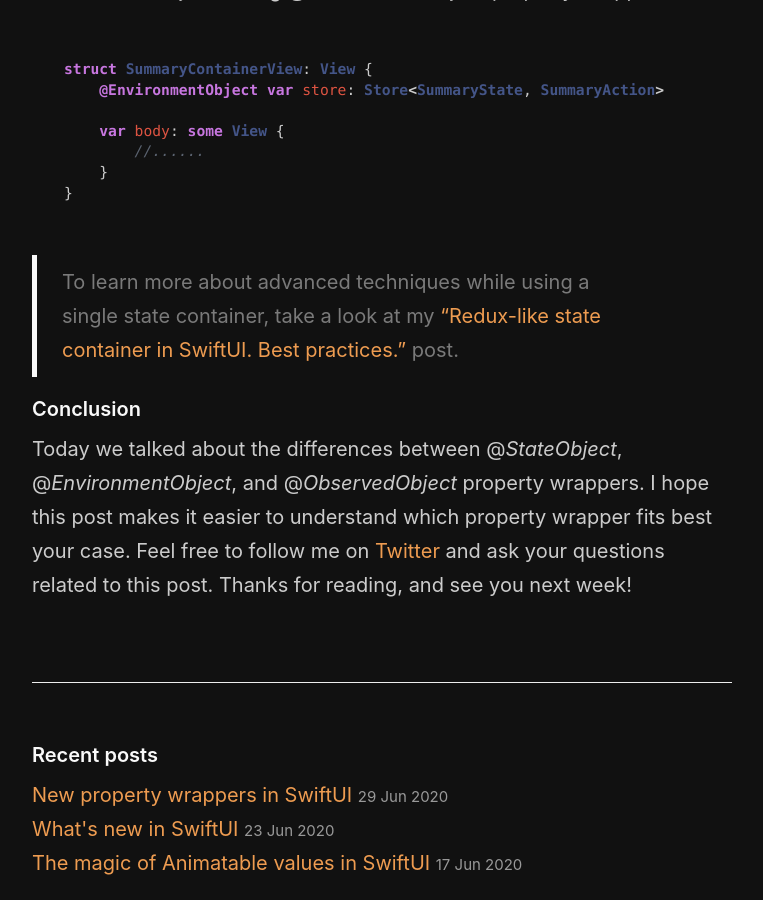
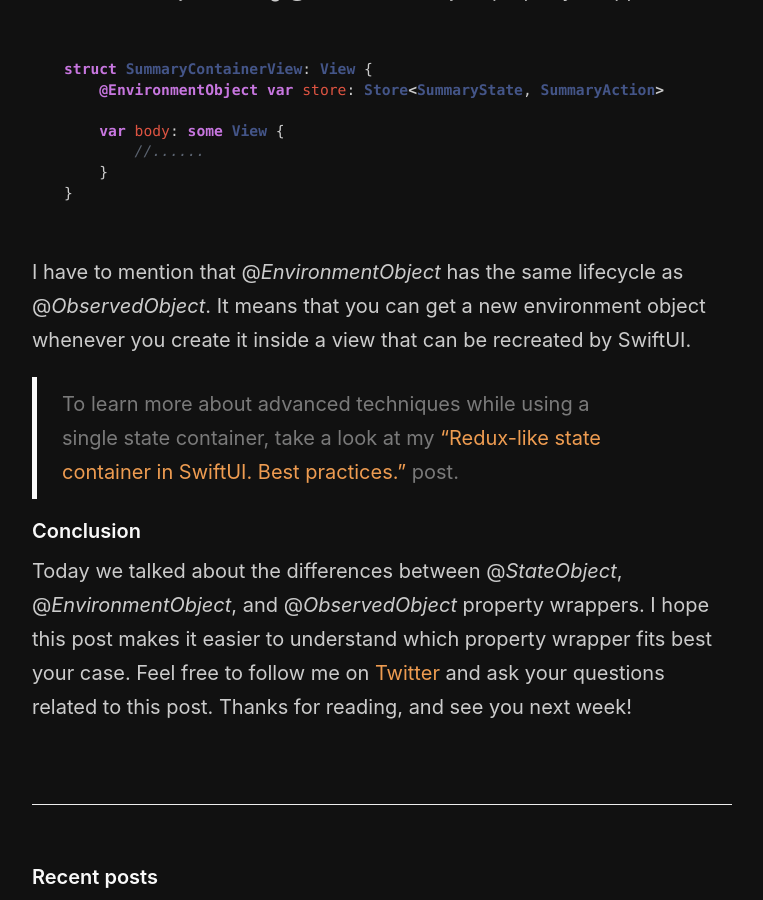
Before and after one commit to mecid/mecid.github.io, a Jekyll site: the page built from _posts/2020-07-02-the-difference-between-stateobject-environmentobject-and-observedobject-in-swiftui.md, in a window 1280 px wide and 900 px high, scrolled down 4143 px. Shown: the whole window, without its empty margins (258-1021 px from the left). Built offline with Jekyll 4.4.1, drawn with Linux system fonts in a browser that asks for light colours.

Commit message:
Update 2020-07-02-the-difference-between-stateobject-environmentobject-and-observedobject-in-swiftui.md

````diff
--- a/_posts/2020-07-02-the-difference-between-stateobject-environmentobject-and-observedobject-in-swiftui.md
+++ b/_posts/2020-07-02-the-difference-between-stateobject-environmentobject-and-observedobject-in-swiftui.md
@@ -126,6 +126,8 @@ struct SummaryContainerView: View {
 }
 ```
 
+I have to mention that @*EnvironmentObject* has the same lifecycle as @*ObservedObject*. It means that you can get a new environment object whenever you create it inside a view that can be recreated by SwiftUI.
+
 > To learn more about advanced techniques while using a single state container, take a look at my ["Redux-like state container in SwiftUI. Best practices."](/2019/09/25/redux-like-state-container-in-swiftui-part2/) post.
 
 #### Conclusion
````
